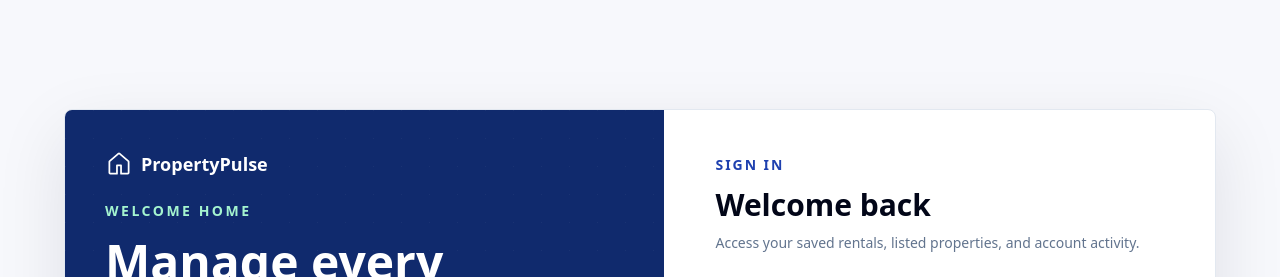
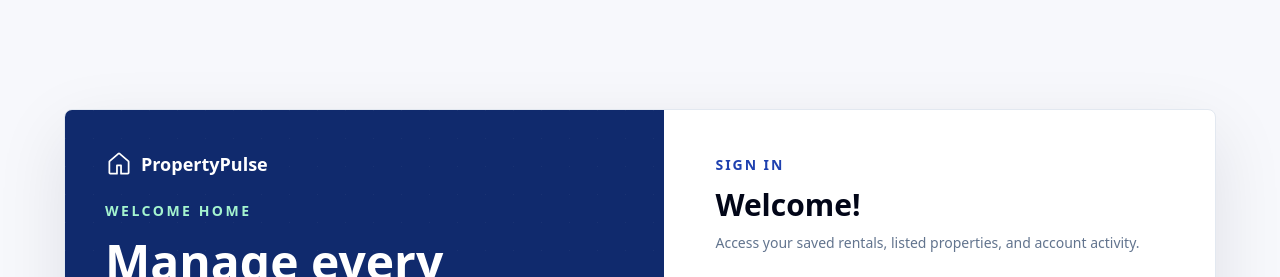
Before and after one commit to Ahmed205096/property-rental-app, a Next.js app: page /login in a window 1280 px wide. Shown: the top 277 px of the page. Built offline with nearby package versions, Linux system fonts and the light colour scheme.

Commit message:
Change welcome message to 'Welcome!'

```diff
--- a/app/login/page.tsx
+++ b/app/login/page.tsx
@@ -97,7 +97,7 @@ export default function LoginPage() {
                 Sign in
               </p>
               <h2 className="mt-3 text-3xl font-bold tracking-normal text-slate-950">
-                Welcome back
+                Welcome!
               </h2>
               <p className="mt-2 text-sm leading-6 text-slate-500">
                 Access your saved rentals, listed properties, and account
```
